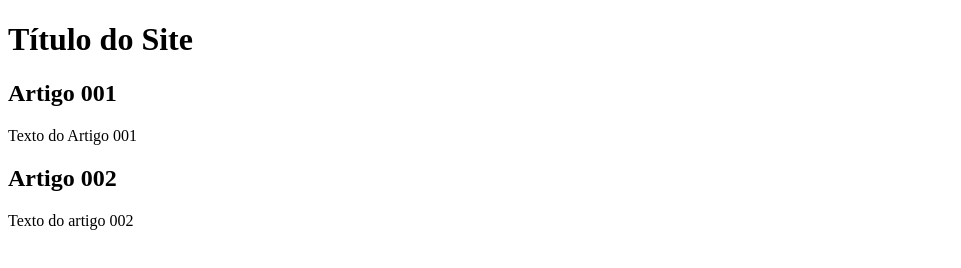
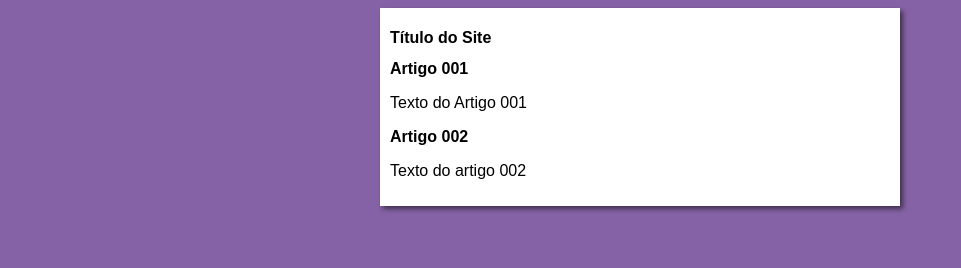
Before and after one commit to VitoriaRSouza/Curso_GitHub, a plain HTML site: page index.html in a window 1280 px wide. Shown: the whole page, without its empty margins (0-961 px from the left). Drawn offline with Linux system fonts and the light colour scheme.

Commit message:
commit design

```diff
--- /dev/null
+++ b/estilos/style.css
@@ -0,0 +1,16 @@
+*{
+font-family: Arial, Helvetica, sans-serif;
+font-size: 16px;
+}
+
+body{
+    background-color: rgb(133, 98, 165);
+}
+
+main {
+    background-color: white;
+    width: 500px;
+    margin: auto;
+    padding: 10px;
+    box-shadow: 3px 3px 5px rgba(0, 0, 0, 0.527);
+}
--- a/index.html
+++ b/index.html
@@ -4,6 +4,7 @@
     <meta charset="UTF-8">
     <meta name="viewport" content="width=device-width, initial-scale=1.0">
     <title>Site uau</title>
+    <link rel="stylesheet" href="estilos/style.css">
 </head>
 <body>
     <main>
```
